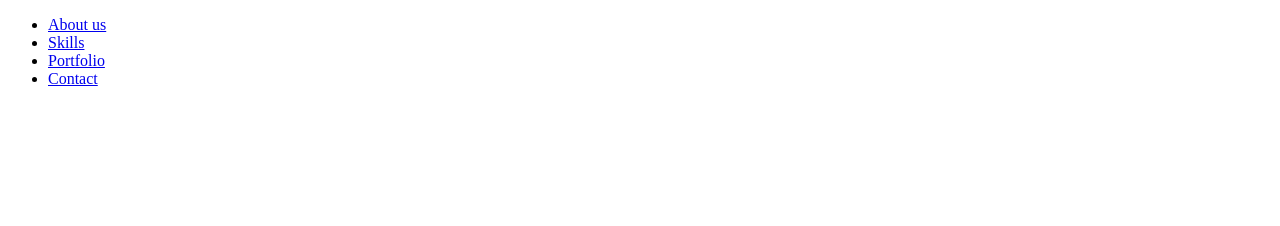
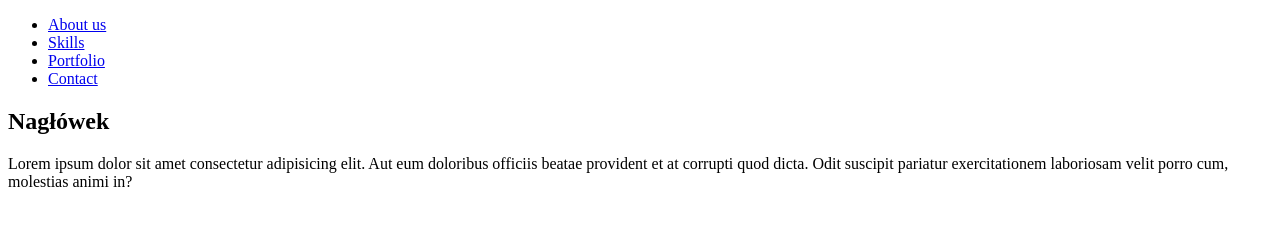
Before and after one commit to mpomianowski93/zadanie15, a plain HTML site: page index.html in a window 1280 px wide. Drawn offline with Linux system fonts and the light colour scheme.

Commit message:
Dodanie sekcji About us

```diff
--- a/index.html
+++ b/index.html
@@ -15,5 +15,14 @@
 				<li><a href="#contact">Contact</a></li>
 			</ul>
 		</nav>
+		<section id="about-us">
+			<h2>Nagłówek</h2>
+			<p>
+				Lorem ipsum dolor sit amet consectetur adipisicing elit. Aut eum
+				doloribus officiis beatae provident et at corrupti quod dicta. Odit
+				suscipit pariatur exercitationem laboriosam velit porro cum, molestias
+				animi in?
+			</p>
+		</section>
 	</body>
 </html>
```
